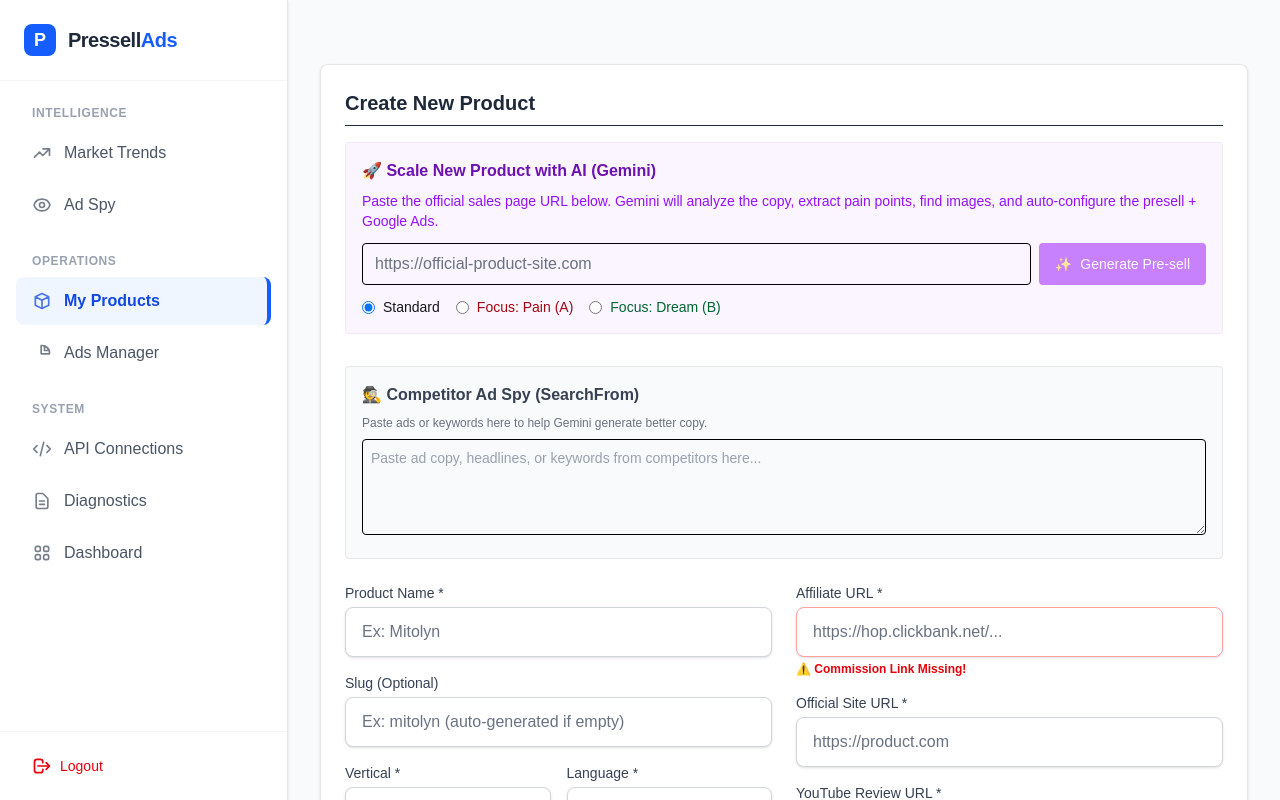
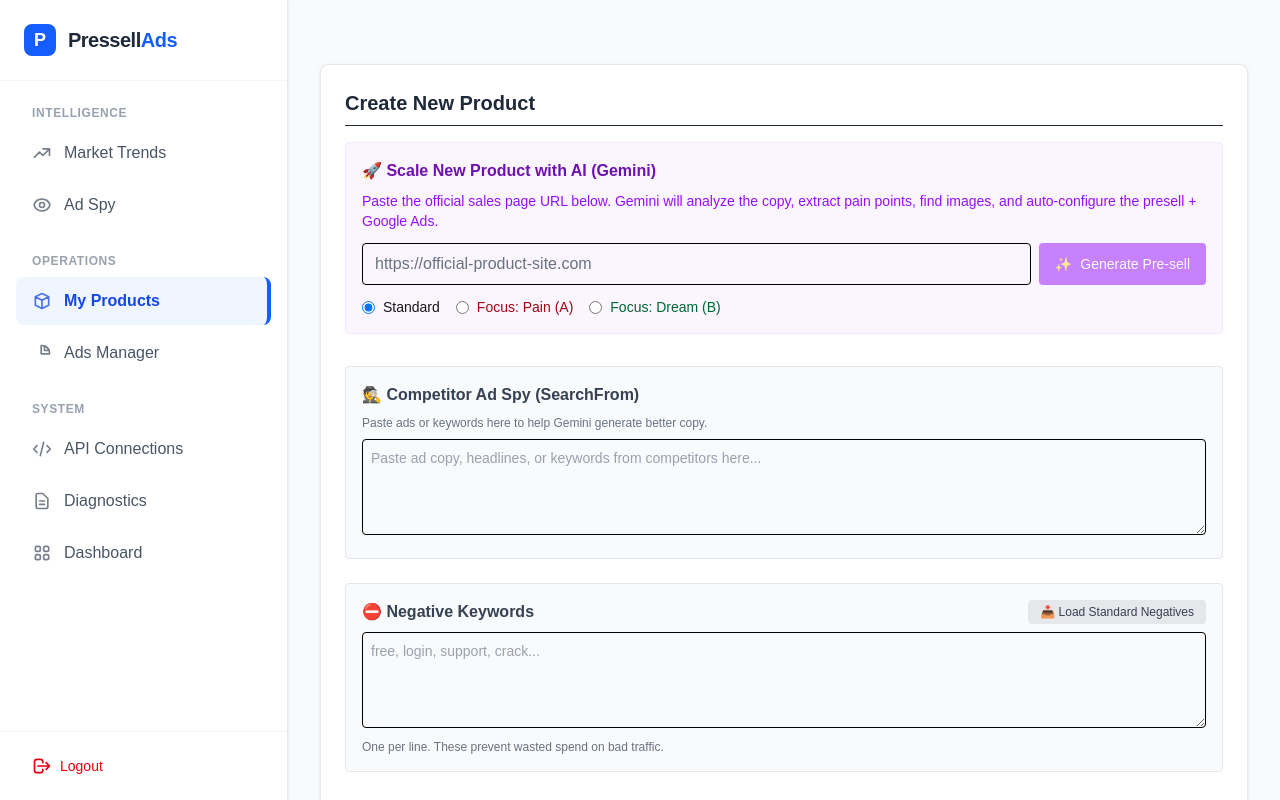
Before and after one commit to johndallapace-rgb/pressell-googleads, a Next.js app: page /admin/products/new in a window 1280 px wide. Shown: the top 800 px of the page. Built offline with nearby package versions, Linux system fonts and the light colour scheme.

Commit message:
fix: ignore build errors and fix slug route generation

```diff
--- a/src/app/api/admin/products/route.ts
+++ b/src/app/api/admin/products/route.ts
@@ -207,6 +207,7 @@ export async function POST(request: NextRequest) {
               adGroups: [{
                   name: 'General Interest',
                   keywords: [`${name} reviews`, `buy ${name}`, `${name} price`],
+                  negativeKeywords: body.google_ads_negatives || [],
                   ads: [{
                       headlines: body.google_ads_headlines,
                       descriptions: body.google_ads_descriptions || [],
--- a/src/components/admin/CreateProductForm.tsx
+++ b/src/components/admin/CreateProductForm.tsx
@@ -4,6 +4,7 @@ import { useState, useEffect } from 'react';
 import { useRouter, useSearchParams } from 'next/navigation';
 import { getAffiliateId } from '@/lib/affiliate-mapping';
 import productCatalog from '@/data/product-catalog.json';
+import negativeKeywords from '@/data/negative-keywords.json';
 
 export default function CreateProductForm() {
   const router = useRouter();
@@ -45,7 +46,8 @@ export default function CreateProductForm() {
     support_email: 'support@topproductofficial.com',
     // Generated Ads
     google_ads_headlines: [] as string[],
-    google_ads_descriptions: [] as string[]
+    google_ads_descriptions: [] as string[],
+    google_ads_negatives: [] as string[]
   });
 
   const [importUrl, setImportUrl] = useState('');
@@ -159,6 +161,24 @@ export default function CreateProductForm() {
     } else {
       setFormData(prev => ({ ...prev, [name]: value }));
     }
+  };
+
+  const handleLoadNegatives = (e: React.MouseEvent) => {
+      e.preventDefault();
+      const lang = formData.language || 'en';
+
+      // Determine key based on language (fallback to EN)
+      const key = (lang === 'de' || lang === 'fr' || lang === 'pt' || lang === 'es') ? lang : 'en';
+
+      // @ts-ignore
+      const list = negativeKeywords[key] || negativeKeywords['en'];
+
+      setFormData(prev => ({
+          ...prev,
+          google_ads_negatives: list
+      }));
+
+      setMessage({ type: 'success', text: `✅ Loaded ${list.length} Standard Negative Keywords for ${lang.toUpperCase()}.` });
   };
 
   const handleSubmit = async (e: React.FormEvent) => {
@@ -354,6 +374,28 @@ export default function CreateProductForm() {
             </div>
         )}
 
+        {/* Negative Keywords Section */}
+        <div className="bg-gray-50 p-4 rounded border border-gray-200">
+            <div className="flex justify-between items-center mb-2">
+                <h3 className="font-bold text-gray-700 flex items-center gap-2">
+                    ⛔ Negative Keywords
+                </h3>
+                <button
+                    onClick={handleLoadNegatives}
+                    className="text-xs bg-gray-200 hover:bg-gray-300 text-gray-700 px-3 py-1 rounded font-medium transition-colors"
+                >
+                    📥 Load Standard Negatives
+                </button>
+            </div>
+            <textarea
+                value={formData.google_ads_negatives.join('\n')}
+                onChange={(e) => setFormData(prev => ({ ...prev, google_ads_negatives: e.target.value.split('\n') }))}
+                placeholder="free, login, support, crack..."
+                className="w-full border rounded p-2 text-sm h-24 text-black placeholder:text-gray-400 font-mono"
+            />
+            <p className="text-xs text-gray-500 mt-1">One per line. These prevent wasted spend on bad traffic.</p>
+        </div>
+
         <div className="grid md:grid-cols-2 gap-6">
 
           {/* Basic Info */}
--- /dev/null
+++ b/src/data/negative-keywords.json
@@ -0,0 +1,27 @@
+{
+  "en": [
+    "free", "gratis", "no cost", "free download", "torrent", "crack", "cracked", "hack", "hacked", "warez",
+    "login", "sign in", "member", "members", "customer", "support", "contact", "phone", "help", "refund",
+    "scam", "fake", "hoax", "complaints", "reviews"
+  ],
+  "de": [
+    "kostenlos", "gratis", "umsonst", "kostenfrei", "download kostenlos", "torrent", "crack", "gecrackt", "hack",
+    "anmelden", "login", "einloggen", "mitgliederbereich", "kunden", "support", "kontakt", "telefon", "hilfe", "rückgabe",
+    "betrug", "fake", "abzocke", "beschwerden", "kritik"
+  ],
+  "fr": [
+    "gratuit", "gratuite", "sans frais", "télécharger gratuit", "torrent", "crack", "hack", "piratage",
+    "connexion", "s'identifier", "espace membre", "client", "support", "contact", "téléphone", "aide", "remboursement",
+    "arnaque", "faux", "escroquerie", "plaintes", "avis négatif"
+  ],
+  "pt": [
+    "grátis", "gratuito", "de graça", "download grátis", "baixar", "torrent", "crack", "craqueado", "hack", "pirata",
+    "login", "entrar", "acesso membros", "cliente", "suporte", "contato", "telefone", "ajuda", "reembolso", "reclame aqui",
+    "fraude", "golpe", "falso", "mentira", "reclamações"
+  ],
+  "es": [
+    "gratis", "gratuito", "sin costo", "descargar gratis", "torrent", "crack", "hack", "pirata",
+    "iniciar sesión", "login", "acceso miembros", "cliente", "soporte", "contacto", "teléfono", "ayuda", "reembolso",
+    "estafa", "falso", "fraude", "quejas", "críticas"
+  ]
+}
```
